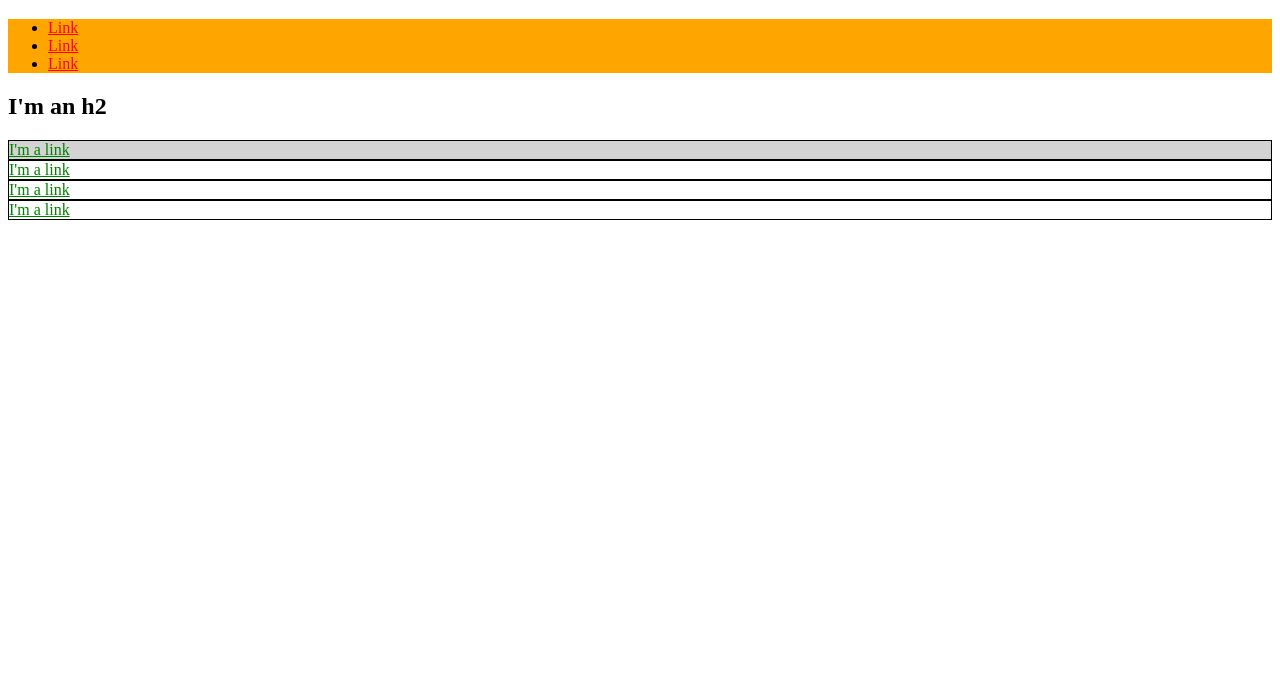
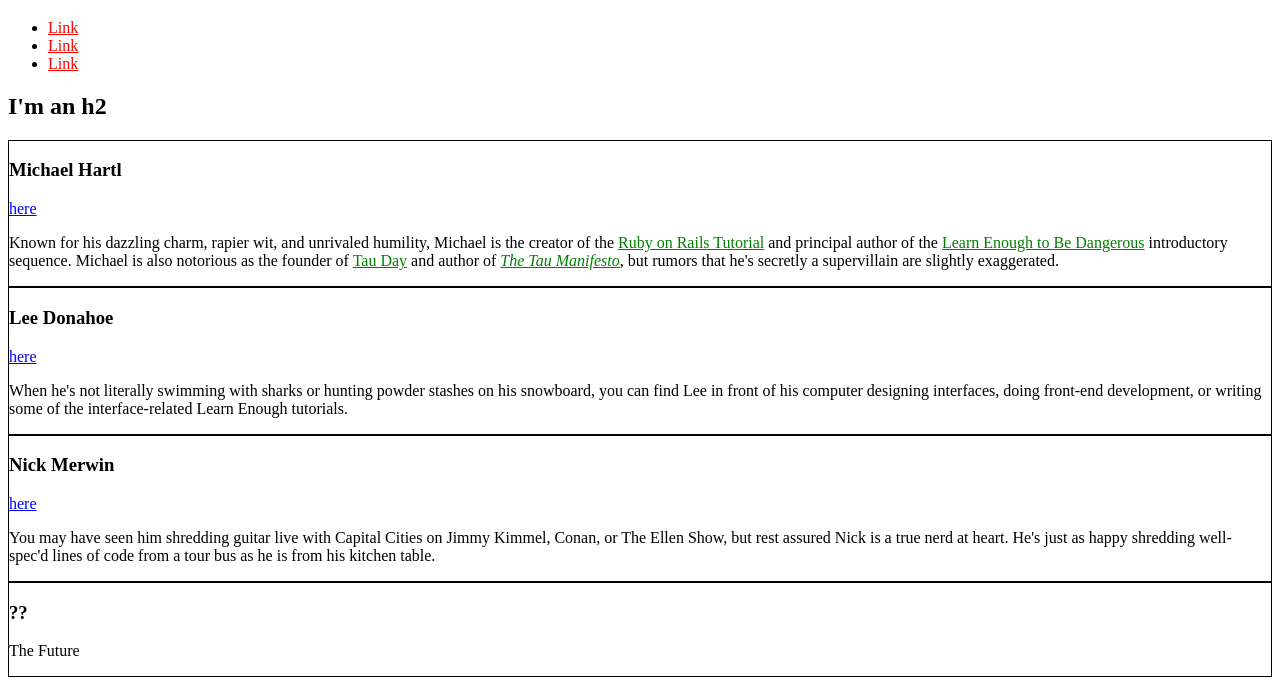
Before and after one commit to stekaye/stekaye.github.io, a plain HTML site: page index.html in a window 1280 px wide. Shown: the part 61-756 px from the top of the page. Drawn offline with Linux system fonts and the light colour scheme.

Commit message:
Add content & CSS styling

```diff
--- a/index.html
+++ b/index.html
@@ -6,39 +6,29 @@
     <meta charset="utf-8">
     <style>
 
+      /* GLOBAL STYLES */
       a {
         color: red;
       }
 
-      #exec_bio {
-        background-color: lightgray;
+      /* SOCIAL STYLES */
+      .social-link {
+        color: blue;
       }
 
-      .bio_box {
+      /* BIO STYLES */
+      .bio-box {
         border: 1px solid black;
       }
-
-      .bio_box a {
+      .bio-copy a {
         color: green;
       }
 
-      #orange {
-        background-color: orange;
-      }
-
-      .azure {
-        background-color: azure;
-      }
-
-
     </style>
   </head>
-
   <body>
-
     <h1>I'm an h1</h1>
-
-    <ul id="orange">
+    <ul>
       <li>
         <a href="https://example.com/">Link</a>
       </li>
@@ -49,21 +39,55 @@
         <a href="https://example.com/">Link</a>
       </li>
     </ul>
-
     <h2>I'm an h2</h2>
-
-    <div id="exec_bio" class="bio_box" class="azure">
-      <a href="https://example.com/">I'm a link</a>
+    <div class="bio-box">
+      <h3>Michael Hartl</h3>
+      <a href="https://twitter.com/mhartl" class="social-link">here</a>
+      <div class="bio-copy">
+        <p>
+          Known for his dazzling charm, rapier wit, and unrivaled humility,
+          Michael is the creator of the
+          <a href="https://www.railstutorial.org/">Ruby on Rails
+          Tutorial</a> and principal author of the
+          <a href="https://learnenough.com/">
+          Learn Enough to Be Dangerous</a> introductory sequence. Michael
+          is also notorious as the founder of
+          <a href="http://tauday.com/">Tau Day</a> and author of
+          <a href="http://tauday.com/tau-manifesto"><em>The Tau
+          Manifesto</em></a>, but rumors that he's secretly a supervillain
+          are slightly exaggerated.
+        </p>
+      </div>
     </div>
-    <div class="bio_box" class="azure">
-      <a href="https://example.com/">I'm a link</a>
+    <div class="bio-box">
+      <h3>Lee Donahoe</h3>
+      <a href="https://twitter.com/leedonahoe" class="social-link">here</a>
+      <div class="bio-copy">
+        <p>
+          When he's not literally swimming with sharks or hunting powder stashes on
+          his snowboard, you can find Lee in front of his computer designing
+          interfaces, doing front-end development, or writing some of the
+          interface-related Learn Enough tutorials.
+        </p>
+      </div>
     </div>
-    <div class="bio_box" class="azure">
-      <a href="https://example.com/">I'm a link</a>
+    <div class="bio-box">
+      <h3>Nick Merwin</h3>
+      <a href="https://twitter.com/nickmerwin" class="social-link">here</a>
+      <div class="bio-copy">
+        <p>
+          You may have seen him shredding guitar live with Capital Cities on Jimmy
+          Kimmel, Conan, or The Ellen Show, but rest assured Nick is a true nerd at
+          heart. He's just as happy shredding well-spec'd lines of code from a tour
+          bus as he is from his kitchen table.
+        </p>
+      </div>
     </div>
-    <div class="bio_box" class="azure">
-      <a href="https://example.com/">I'm a link</a>
+    <div class="bio-box">
+      <h3>??</h3>
+      <p>
+        The Future
+      </p>
     </div>
-
-</body>
+  </body>
 </html>
```
